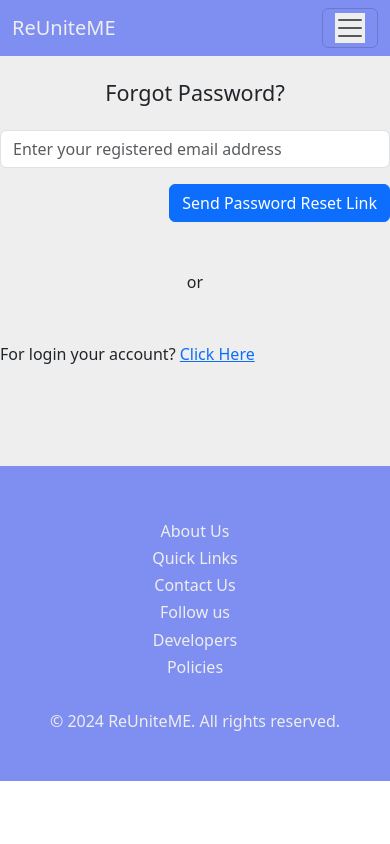
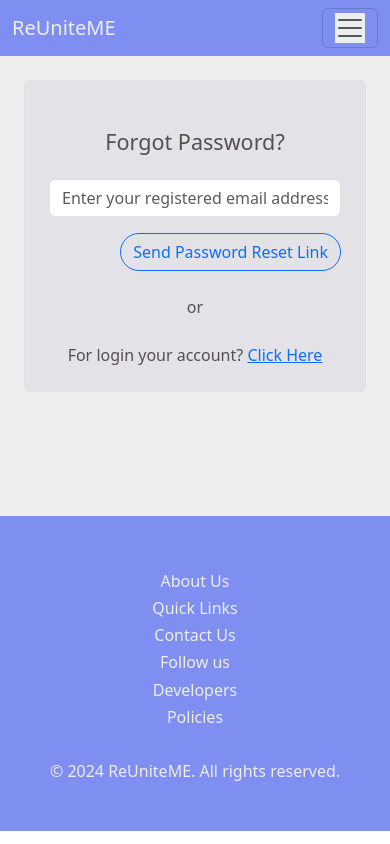
Before and after one commit to jeelion22/reuniteME-Frontend, a React (Vite) app: page /admins/forgot-password in a window 390 px wide. Built offline with nearby package versions, Linux system fonts and the light colour scheme.

Commit message:
added responsive by bootstrap

```diff
--- a/src/components/admin/AdminForgotPassword.jsx
+++ b/src/components/admin/AdminForgotPassword.jsx
@@ -1,3 +1,4 @@
+import "../../styles/AdminForgotPassword.css";
 import { useState } from "react";
 
 import { userForgotPasswordValidationSchema } from "../../validataionSchema/userForgotPasswordValidationScheme";
@@ -73,8 +74,11 @@
         >
           {(formik) => (
             <form onSubmit={formik.handleSubmit}>
+              <div className="container">
+                <div className="row">
+                  <div className="col border rounded p-4 m-4 admin-forgot-password">
                     <div className="row justify-content-center text-center mt-4">
-                <div className="col-md-6">
+                      <div className="col">
                         <h4>Forgot Password?</h4>
                       </div>
                     </div>
@@ -101,26 +105,28 @@
                     <div className="row justify-content-center mt-3">
                       <div className="col-md-6">
                         <div className="d-flex justify-content-end">
-                    <button type="submit" className="btn btn-primary">
+                          <button
+                            type="submit"
+                            className="btn btn-outline-primary"
+                          >
                             Send Password Reset Link
                           </button>
                         </div>
                       </div>
                     </div>
 
-              <div className="row justify-content-center mt-5">
+                    <div className="row justify-content-center m-4">
                       <div className="col-md-6 text-center">
                         <span>or</span>
                       </div>
                     </div>
 
-              <div className="row justify-content-center mt-5">
-                <div className="col-md-3 d-flex">
-                  <div className="create-account">
-                    <span>For login your account? </span>
-                    <span>
+                    <div className="row justify-content-center text-center">
+                      <div className="col-md-6">
+                        <span>For login your account? </span>{" "}
                         <Link to={"/admins/login"}>Click Here</Link>
-                    </span>
+                      </div>
+                    </div>
                   </div>
                 </div>
               </div>
```
Lines whose indentation alone changed are shown as unchanged.
